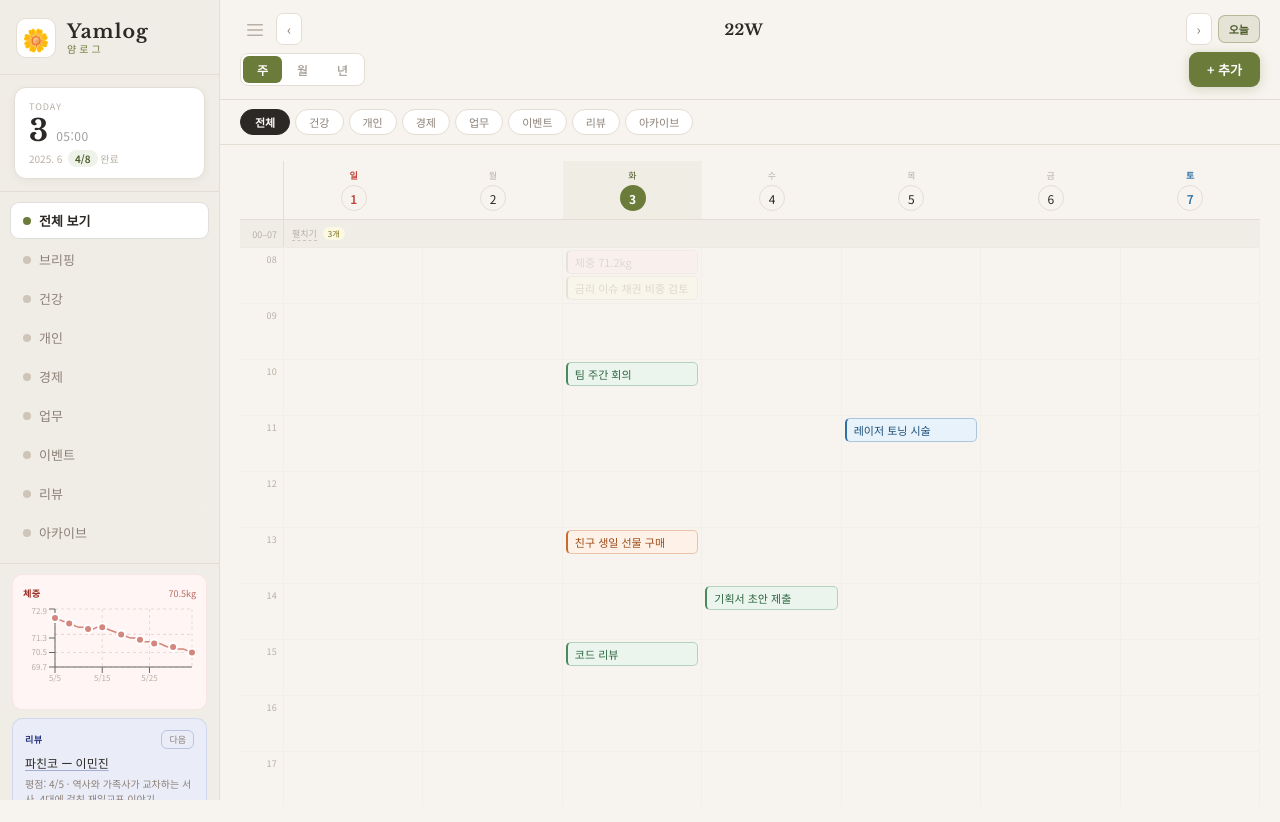
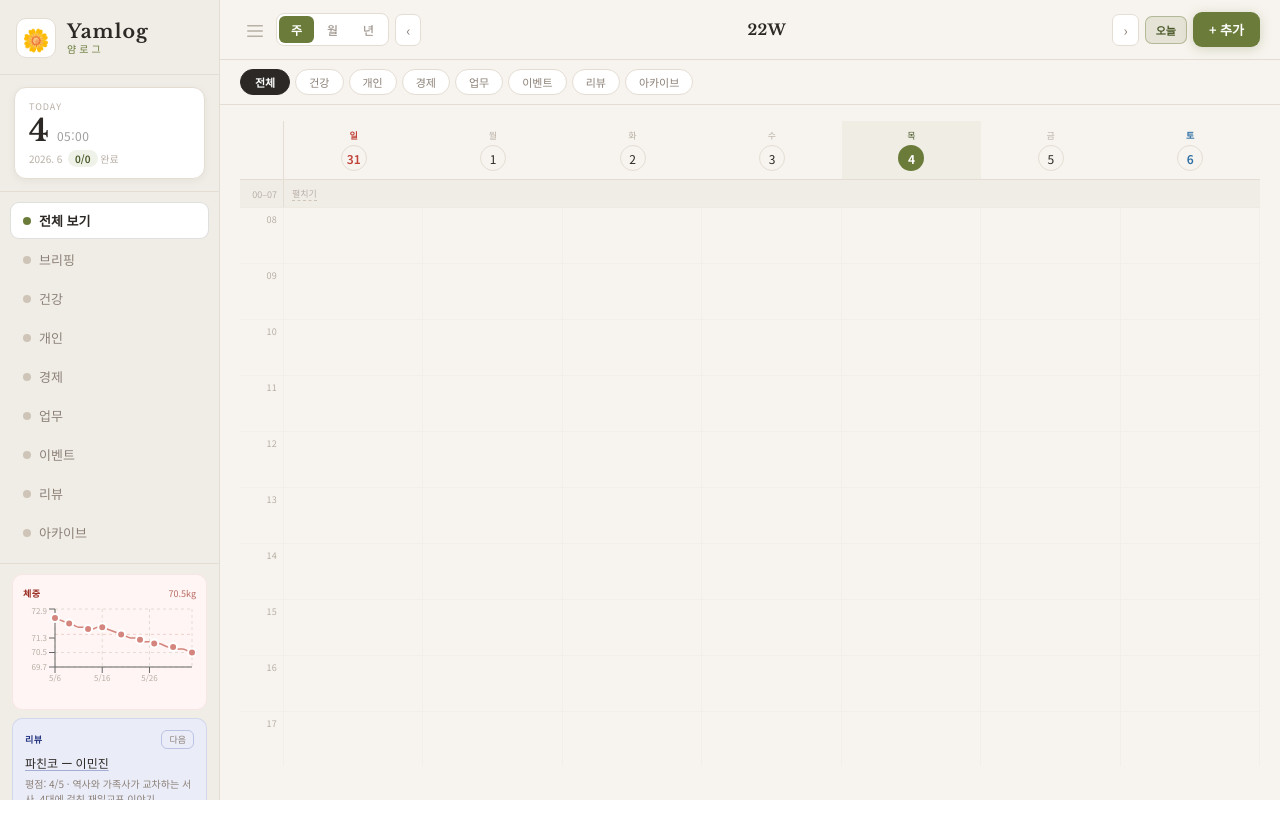
Before and after one commit to officialeide/yamlog, a React (Vite) app: page / in a window 1280 px wide. After the commit the page ends 800 px from the top, so only its background shows below. Built offline with nearby package versions, Linux system fonts and the light colour scheme.

Commit message:
Update App.jsx

```diff
--- a/src/App.jsx
+++ b/src/App.jsx
@@ -55,7 +55,7 @@ const WEEKDAYS = ["일","월","화","수","목","금","토"];
 const MONTHS_KR = ["1월","2월","3월","4월","5월","6월","7월","8월","9월","10월","11월","12월"];
 const HOURS = Array.from({length:24},(_,i)=>i);
 
-const today = new Date(2025, 5, 3);
+const today = new Date();
 
 /* ─────────────────────────────────────────────────────
    SAMPLE DATA
@@ -1670,10 +1670,9 @@ export default function Yamlog() {
           borderBottom:`1px solid ${T.border}`,
           background:T.bg, zIndex:10,
         }}>
-          {/* Row 1: 날짜 네비 */}
           <div style={{
             display:"flex", alignItems:"center", gap:6,
-            padding:isMobile?"10px 12px 6px":"12px 20px 6px",
+            padding:isMobile?"10px 12px":"12px 20px",
           }}>
             {!isMobile && (
               <button onClick={()=>setSideOpen(s=>!s)} style={{
@@ -1687,6 +1686,19 @@ export default function Yamlog() {
                 </svg>
               </button>
             )}
+            {/* 뷰 탭 */}
+            <div style={{display:"flex",background:T.bgCard,borderRadius:8,padding:2,gap:1,border:`1px solid ${T.border}`,flexShrink:0}}>
+              {VIEWS.map(v=>(
+                <button key={v} onClick={()=>setView(v)} style={{
+                  padding:isMobile?"6px 12px":"5px 12px",
+                  borderRadius:6,fontSize:isMobile?13:12,cursor:"pointer",
+                  background:view===v?T.accent:"transparent",
+                  border:"none",color:view===v?"white":T.textSub,
+                  fontWeight:view===v?600:400,
+                }}>{v}</button>
+              ))}
+            </div>
+            {/* 날짜 네비 */}
             <button onClick={()=>navigate(-1)} style={{
               background:T.bgCard,border:`1px solid ${T.border}`,
               color:T.textSub,cursor:"pointer",borderRadius:7,
@@ -1694,7 +1706,7 @@ export default function Yamlog() {
             }}>&#8249;</button>
             <div style={{
               fontFamily:"'Libre Baskerville',Georgia,serif",
-              fontSize:isMobile?14:15,color:T.text,
+              fontSize:isMobile?13:15,color:T.text,
               flex:1,textAlign:"center",fontWeight:600,letterSpacing:.2,
             }}>{headerLabel()}</div>
             <button onClick={()=>navigate(1)} style={{
@@ -1707,26 +1719,9 @@ export default function Yamlog() {
               color:"#4a5828",cursor:"pointer",borderRadius:7,
               padding:"5px 10px",fontSize:11,fontWeight:600,flexShrink:0,
             }}>오늘</button>
-          </div>
-          {/* Row 2: 뷰 선택 + 추가 */}
-          <div style={{
-            display:"flex", alignItems:"center", gap:6,
-            padding:isMobile?"0 12px 10px":"0 20px 12px",
-            justifyContent:"space-between",
-          }}>
-            <div style={{display:"flex",background:T.bgCard,borderRadius:8,padding:2,gap:1,border:`1px solid ${T.border}`}}>
-              {VIEWS.map(v=>(
-                <button key={v} onClick={()=>setView(v)} style={{
-                  padding:isMobile?"6px 16px":"5px 14px",
-                  borderRadius:6,fontSize:isMobile?13:12,cursor:"pointer",
-                  background:view===v?T.accent:"transparent",
-                  border:"none",color:view===v?"white":T.textSub,
-                  fontWeight:view===v?600:400,
-                }}>{v}</button>
-              ))}
-            </div>
+            {/* 추가 버튼 */}
             <button onClick={()=>setShowModal(true)} style={{
-              padding:isMobile?"8px 20px":"8px 18px",
+              padding:isMobile?"7px 14px":"8px 16px",
               borderRadius:9,cursor:"pointer",flexShrink:0,
               background:T.accent,border:"none",color:"white",
               fontSize:isMobile?13:13,fontWeight:600,
```
